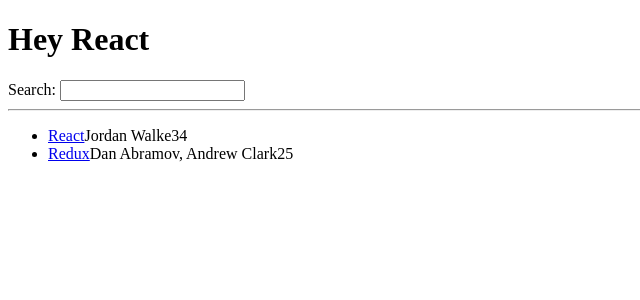
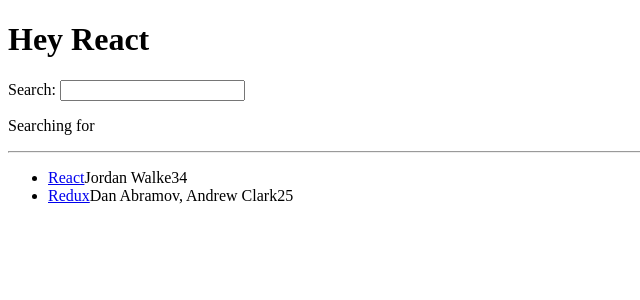
Before and after one commit to chrisv57/React-Startup, a React (Create React App) app: page / in a window 1280 px wide. Shown: the top 300 px of the page, without its empty margins (0-640 px from the left). Built offline with nearby package versions, Linux system fonts and the light colour scheme.

Commit message:
React States

```diff
--- a/src/App.js
+++ b/src/App.js
@@ -27,7 +27,9 @@
       objectID: 1,
     },
   ];
+
   return (
+
     <div>
       <h1>Hey {getTitle('React')}</h1>
 
@@ -35,21 +37,29 @@
       <hr />
 
       <List list={stories} />
-
     </div>
 
   );
 };
 
 const Search = () => {
+  //Defining a initial state(empty String) using useState
+//   The first entry (searchTerm)
+// represents the current state; the second entry is a function to update this state (setSearchTerm).
+  const [searchTerm, setSearchTerm] = React.useState('');
   // React’s synthetic event
   const handleChange = (event) => {
-    console.log(event.target.value);
+    setSearchTerm(event.target.value);
   };
+
   return (
     <div>
       <label htmlFor='search'>Search: </label>
       <input id="search" type="text" onChange={handleChange} />
+
+      <p>
+        Searching for <b>{searchTerm}</b>
+      </p>
     </div>
   );
 };
```
